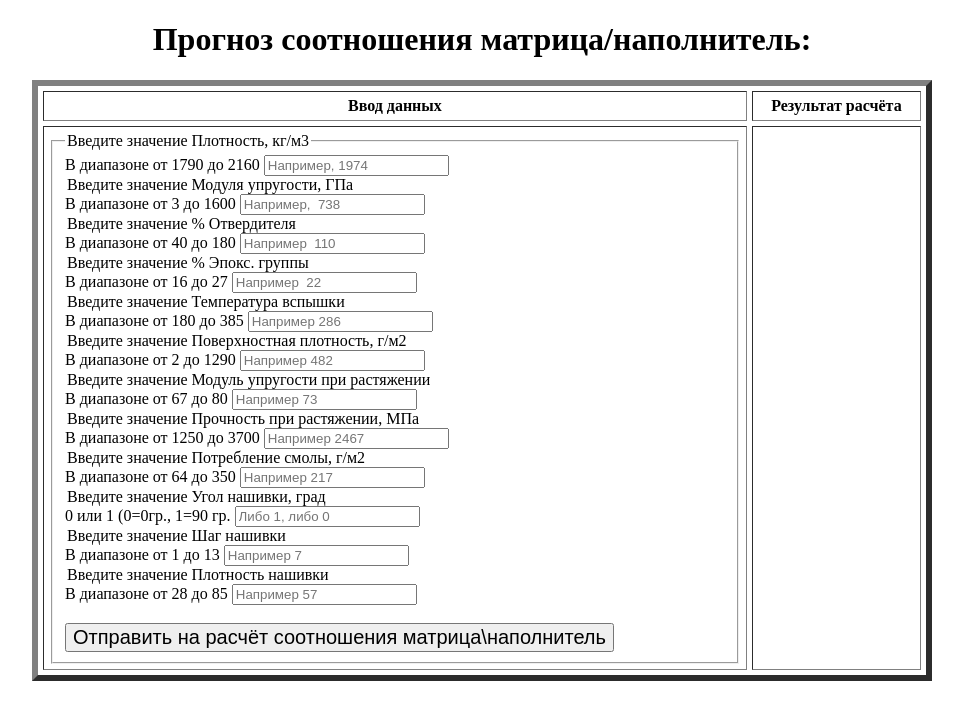
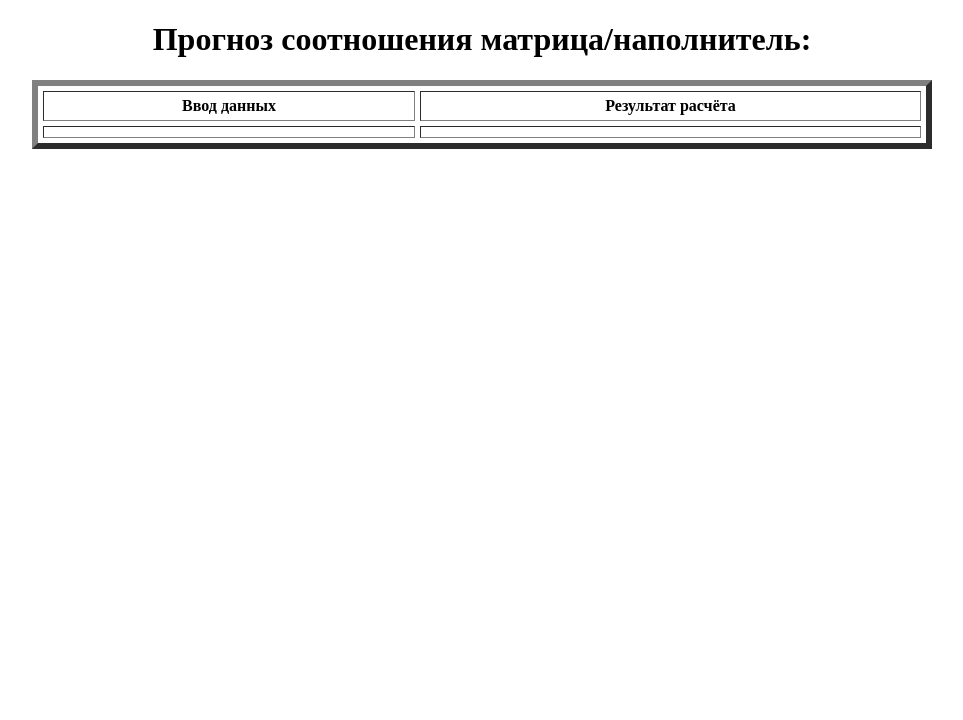
Before and after one commit to AleksandrSobolev13/BKP-Composite, a Flask app: template templates/main.html in a window 1280 px wide. Shown: the top 720 px of the page, without its empty margins (158-1121 px from the left). Run offline with Flask 3, Linux system fonts and the light colour scheme; the template is opened without the code that fills it, so the values that code supplies are empty; parts of the project's set-up code (start-up, migrations or seed data) failed here and were passed over.

Commit message:
Update main.html

```diff
--- a/templates/main.html
+++ b/templates/main.html
@@ -21,83 +21,12 @@
 <tr><td>
 <form action = "{{url_for('main')}}" method = "POST">
 
-	<fieldset>
-		<legend> Введите значение Плотность, кг/м3  </legend>
-		В диапазоне от 1790 до 2160
-    	<input name = "experience1" placeholder="Например, 1974" type = "number" required>
 
-		<legend> Введите значение Модуля упругости, ГПа </legend>
-		В диапазоне от    3 до 1600
-		<input name = "experience2" placeholder="Например,  738" type = "number" required>
-
-		<legend> Введите значение % Отвердителя </legend>
-		В диапазоне от    40 до 180
-		<input name = "experience3" placeholder="Например  110" type = "number" required>
-
-		<legend> Введите значение % Эпокс. группы </legend>
-		В диапазоне от     16 до 27
-		<input name = "experience4" placeholder="Например  22" type = "number" required>
-
-		<legend> Введите значение Температура вспышки </legend>
-		В диапазоне от   180 до 385
-		<input name = "experience5" placeholder="Например 286" type = "number" required>
-
-		<legend> Введите значение Поверхностная плотность, г/м2 </legend>
-		В диапазоне от    2 до 1290
-		<input name = "experience6" placeholder="Например 482" type = "number" required>
-
-		<legend> Введите значение Модуль упругости при растяжении </legend>
-		В диапазоне от     67 до 80
-		<input name = "experience7" placeholder="Например 73" type = "number" required>
-
-		<legend> Введите значение Прочность при растяжении, МПа </legend>
-		В диапазоне от 1250 до 3700
-		<input name = "experience8" placeholder="Например 2467" type = "number" required>
-
-		<legend> Введите значение Потребление смолы, г/м2 </legend>
-		В диапазоне от    64 до 350
-		<input name = "experience9" placeholder="Например 217" type = "number" required>
-
-		<legend> Введите значение Угол нашивки, град </legend>
-		0 или 1    (0=0гр., 1=90 гр.
-		<input name = "experience10" placeholder="Либо 1, либо 0" type = "number" required>
-
-		<legend> Введите значение Шаг нашивки </legend>
-		В диапазоне     от 1 до 13
-		<input name = "experience11" placeholder="Например 7" type = "number" required>
-
-		<legend> Введите значение Плотность нашивки </legend>
-		В диапазоне      от 28 до 85
-		<input name = "experience12" placeholder="Например 57" type = "number" required>
-		<br>
-        <br>
-        <input type="submit" style="font-size:20px" value="Отправить на расчёт соотношения матрица\наполнитель">
-    </fieldset>
 </form>
 </td><td>
 
 <div class = "result" align = "center"></div>
 
-   	{% if result %}
-    <p style="font-family: Times New Roman,Times,serif;"</p>
-	<p style="font-size:24px">	Прогнозное значение матрица\наполнитель	</p>
-	<p style="font-size:50px"> {{result}}</p>
-    {% endif %}
-
-
-
-    {% if alarm_to %}
-    <p style="font-family: Times New Roman,Times,serif;"</p>
-    <p><span style="color: red; font-size: 24px">Введены превышающие значения:</span></p>
-	<p><span style="color: red; font-size: 14px"> {{alarm_to}} </span></p>
-    {% endif %}
-
-
-    {% if data %}
-    <p style="font-family: Times New Roman,Times,serif;"</p>
-	<p style="font-size:24px">	Рассчитано на основе введённых данных:	</p>
-	<p style="font-size:14px"> {{data}}</p>
-    {% endif %}
 
 </td></tr> <!--ряд с ячейками тела таблицы-->
 </table>
```
